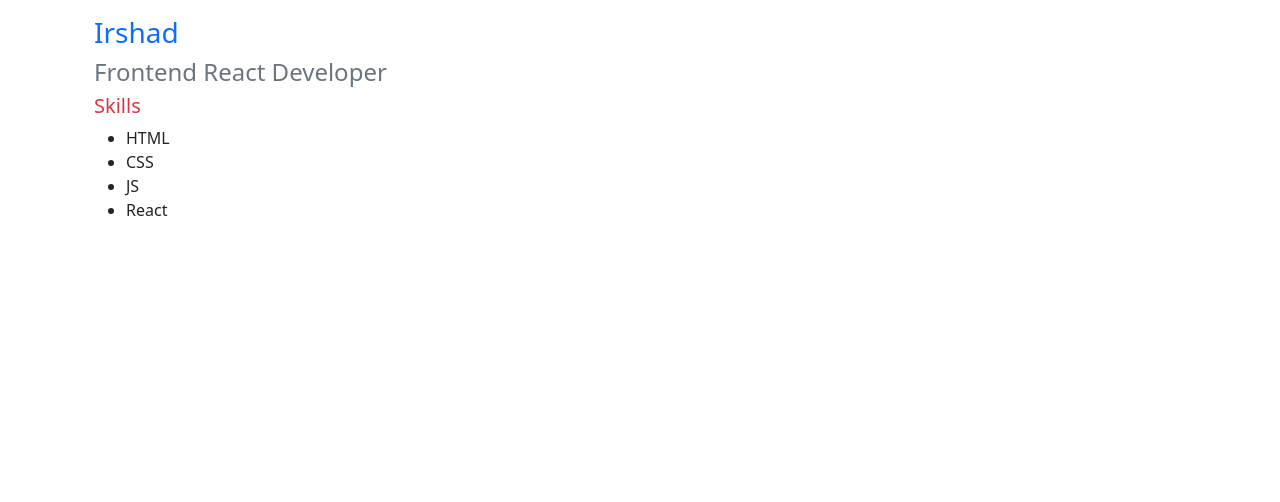
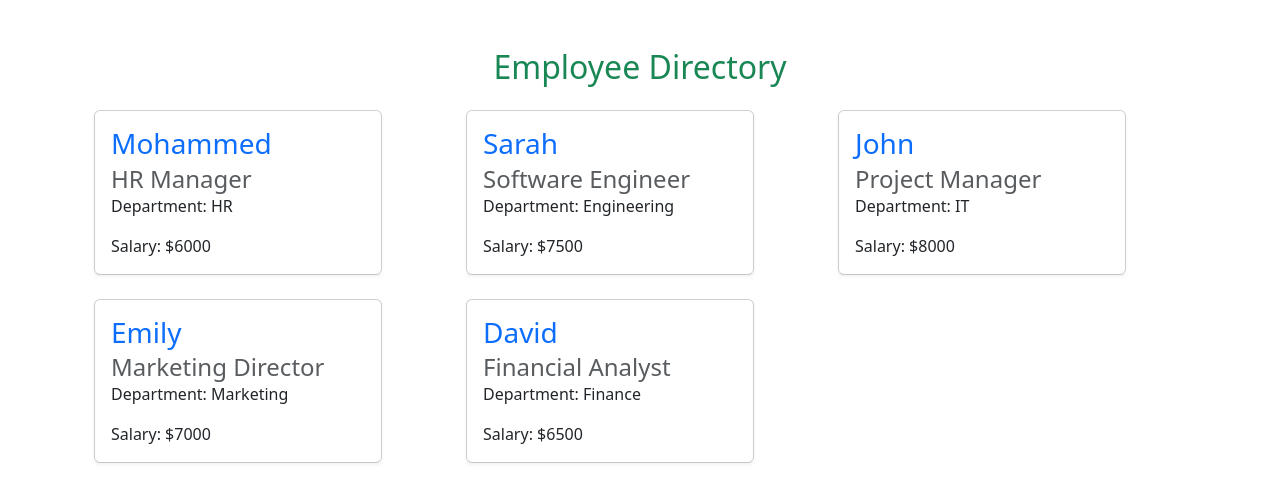
Before and after one commit to mohammedaeraf/react-batch5, a React (Vite) app: page / in a window 1280 px wide. Shown: the top 502 px of the page. Built offline with nearby package versions, Linux system fonts and the light colour scheme.

Commit message:
Loading multiple components with Props

```diff
--- a/src/App.tsx
+++ b/src/App.tsx
@@ -1,19 +1,10 @@
 import "./App.css";
-// import Greeting from "./Components/Greeting";
-import ProfileCard from "./Components/ProfileCard";
+import EmployeeDirectory from "./Components/EmployeeDirectory";
 
 function App() {
   return (
     <div className="container my-3">
-      <div className="mx-auto">
-        {/* <Greeting name="Mohammed"></Greeting>
-        <Greeting name="Abdullaah"></Greeting> */}
-        <ProfileCard
-          name="Irshad"
-          designation="Frontend React Developer"
-          skills={["HTML", "CSS", "JS", "React"]}
-        ></ProfileCard>
-      </div>
+      <EmployeeDirectory></EmployeeDirectory>
     </div>
   );
 }
--- /dev/null
+++ b/src/Components/EmployeeCard.css
@@ -0,0 +1,3 @@
+.card {
+  width: 18rem;
+}
--- /dev/null
+++ b/src/Components/EmployeeCard.tsx
@@ -0,0 +1,22 @@
+import "./EmployeeCard.css";
+
+type EmployeeProps = {
+  name: string;
+  position: string;
+  department: string;
+  salary: number;
+};
+
+function EmployeeCard({ name, position, department, salary }: EmployeeProps) {
+  return (
+    <div className="card">
+      <div className="card-body shadow-sm border-0">
+        <h3 className="card-title text-primary">{name}</h3>
+        <h4 className="card-subtitle text-muted">{position}</h4>
+        <p className="card-text">Department: {department}</p>
+        <p className="card-text">Salary: ${salary}</p>
+      </div>
+    </div>
+  );
+}
+export default EmployeeCard;
--- /dev/null
+++ b/src/Components/EmployeeDirectory.tsx
@@ -0,0 +1,54 @@
+import EmployeeCard from "./EmployeeCard";
+
+function EmployeeDirectory() {
+  let employees = [
+    {
+      name: "Mohammed",
+      position: "HR Manager",
+      department: "HR",
+      salary: 6000,
+    },
+    {
+      name: "Sarah",
+      position: "Software Engineer",
+      department: "Engineering",
+      salary: 7500,
+    },
+    {
+      name: "John",
+      position: "Project Manager",
+      department: "IT",
+      salary: 8000,
+    },
+    {
+      name: "Emily",
+      position: "Marketing Director",
+      department: "Marketing",
+      salary: 7000,
+    },
+    {
+      name: "David",
+      position: "Financial Analyst",
+      department: "Finance",
+      salary: 6500,
+    },
+  ];
+  return (
+    <div className="container my-5">
+      <h2 className="text-success text-center mb-4">Employee Directory</h2>
+      <div className="row">
+        {employees.map((emp) => (
+          <div className="col-md-4 mb-4">
+            <EmployeeCard
+              name={emp.name}
+              position={emp.position}
+              department={emp.department}
+              salary={emp.salary}
+            />
+          </div>
+        ))}
+      </div>
+    </div>
+  );
+}
+export default EmployeeDirectory;
```
